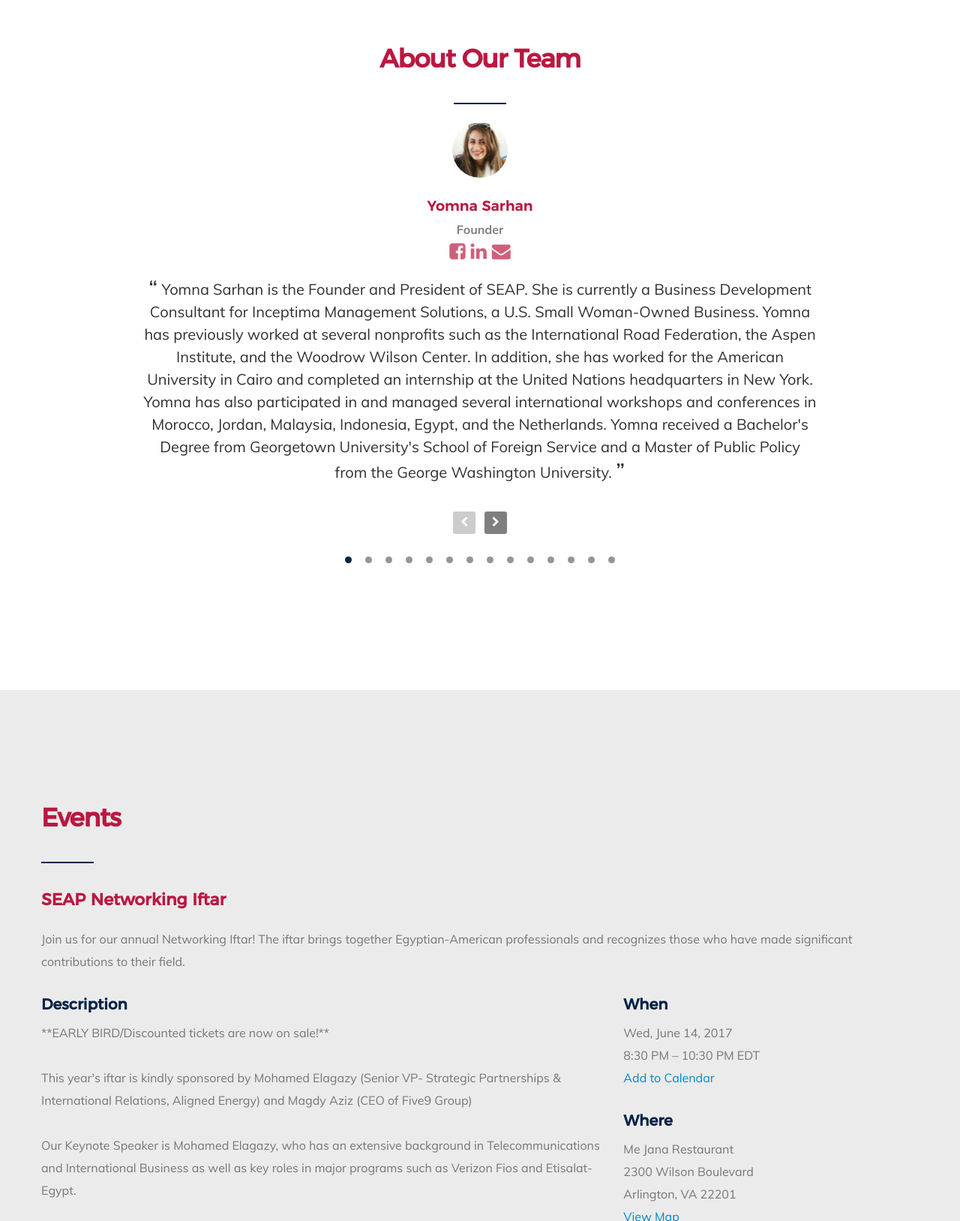
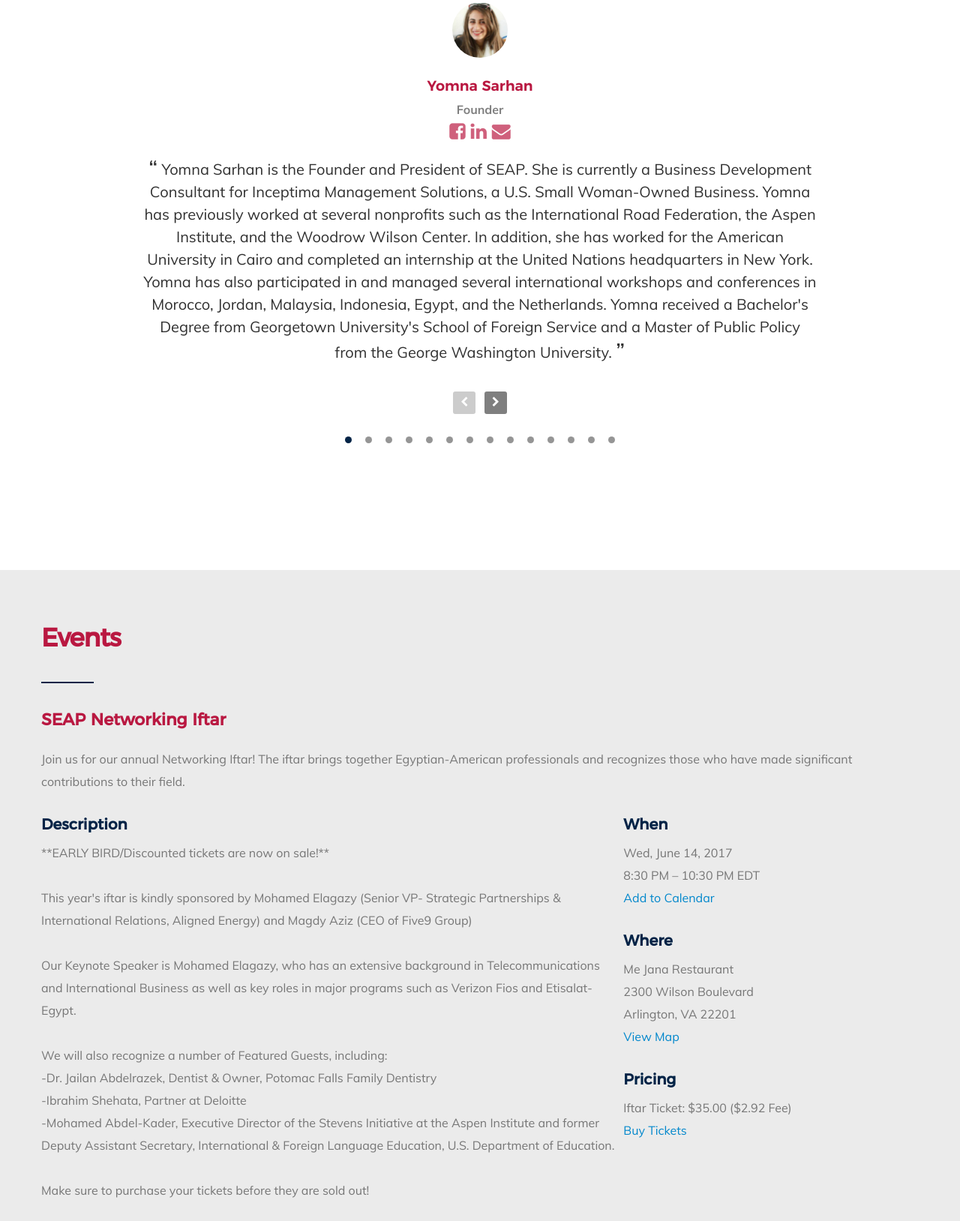
Before and after one commit to sherifsarhan/SEAP, a website: page public/index.html in a window 1280 px wide. Shown: the part 3769-5397 px from the top of the page at 75% size. Drawn offline with nearby package versions, Linux system fonts and the light colour scheme; files whose address does not match are found by name.

Commit message:
fixed top padding for sections

```diff
--- a/public/css/main.css
+++ b/public/css/main.css
@@ -2297,7 +2297,7 @@
 
 #membership {
   background: #ebebeb;
-  padding-top: 15rem;
+  padding-top: 7rem;
   padding-bottom: 12rem;
 }
 
@@ -2486,7 +2486,7 @@
 
 #team {
   background: #FFFFFF;
-  padding: 15rem 0 9rem;
+  padding: 7rem 0 9rem;
   text-align: center;
   min-height: 600px;
 }
@@ -2706,7 +2706,7 @@
  * ------------------------------------------------------------------- */
 #events {
   background: #ebebeb;
-  padding-top: 15rem;
+  padding-top: 7rem;
   padding-bottom: 12rem;
 }
 
```
